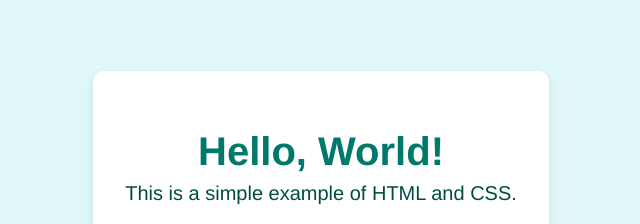
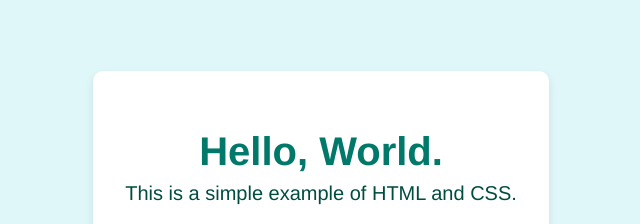
Before and after one commit to ryomasuyama/test, a plain HTML site: page index.html in a window 1280 px wide. Shown: the part 236-460 px from the top of the page, without its empty margins (319-959 px from the left). Drawn offline with Linux system fonts and the light colour scheme.

Commit message:
Update index.html

```diff
--- a/index.html
+++ b/index.html
@@ -8,7 +8,7 @@
 </head>
 <body>
     <div class="container">
-        <h1>Hello, World!</h1>
+        <h1>Hello, World.</h1>
         <p>This is a simple example of HTML and CSS.</p>
     </div>
 </body>
```
